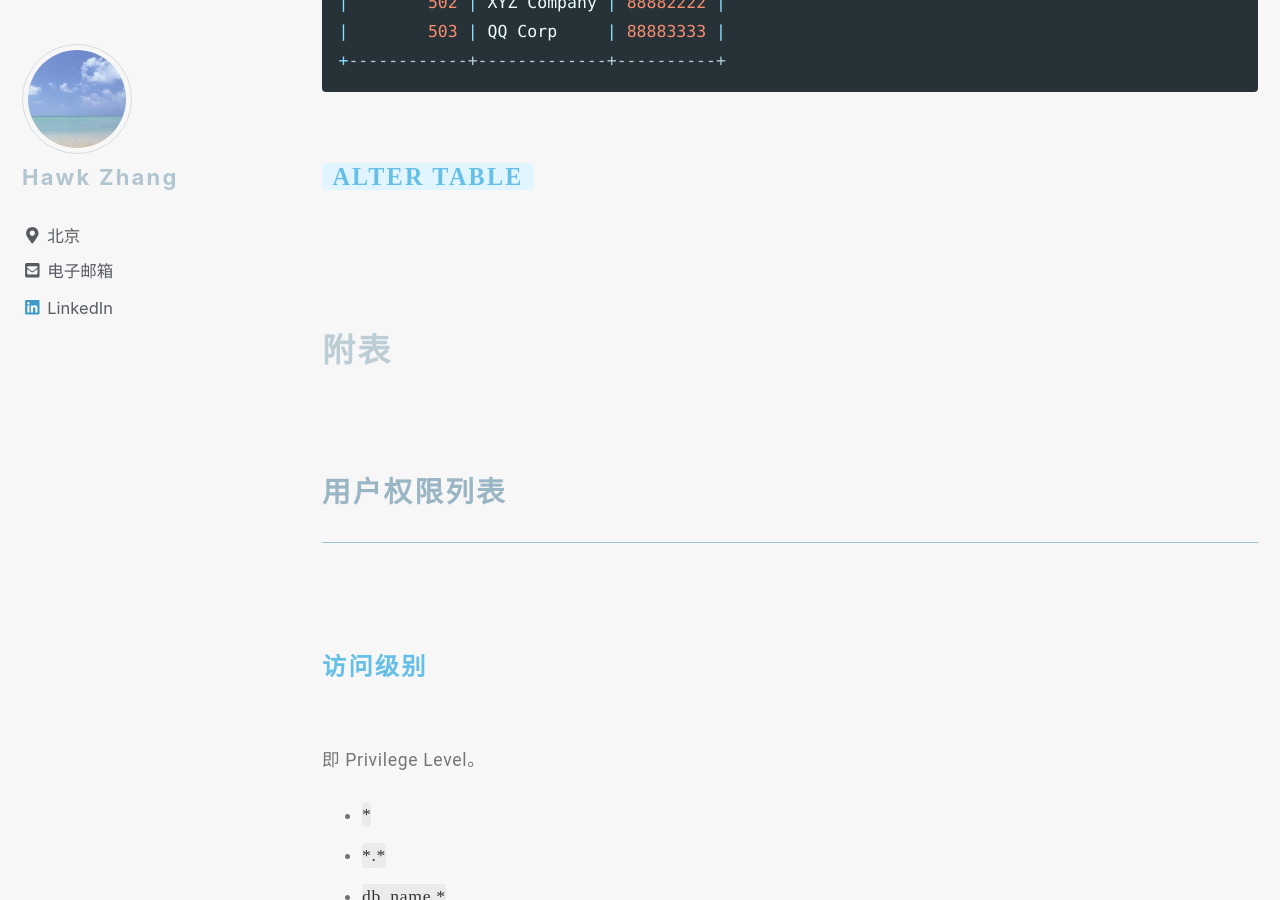
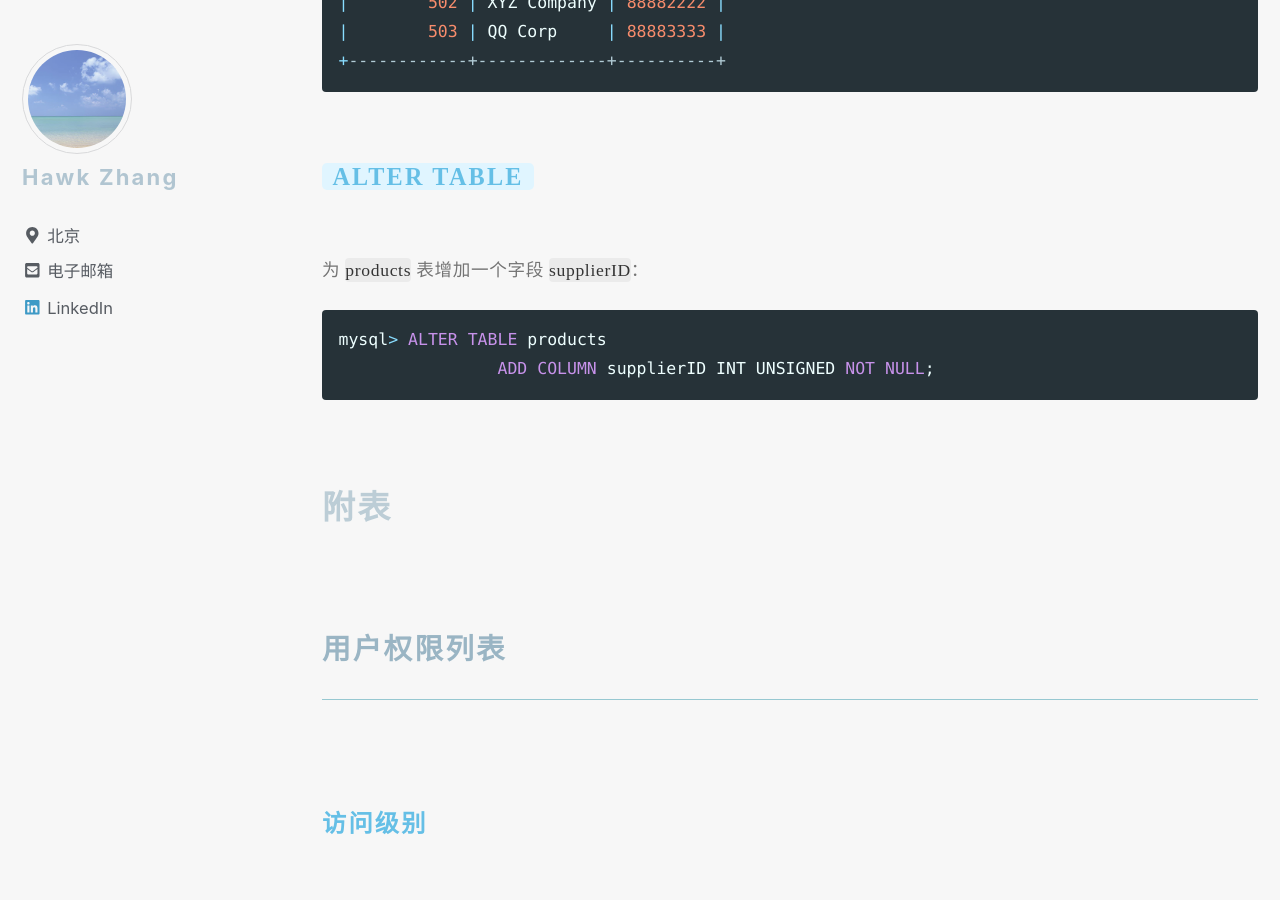
Before and after one commit to narru888/linotes_note, a Jekyll site: the page built from _posts/mysql/2016-04-02-statements.md, in a window 1280 px wide and 900 px high, scrolled down 27165 px. Built offline with Jekyll 4.4.1, drawn with Linux system fonts in a browser that asks for light colours; nearby versions of some CDN libraries; a script that is not in the unit is left out.

Commit message:
update on 2018-10-15 17:42:01 CST

````diff
--- a/_posts/mysql/2016-04-02-statements.md
+++ b/_posts/mysql/2016-04-02-statements.md
@@ -1106,7 +1106,12 @@
 
 #### `ALTER TABLE`
 
+为 `products` 表增加一个字段 `supplierID`：
 
+```sql
+mysql> ALTER TABLE products
+		ADD COLUMN supplierID INT UNSIGNED NOT NULL;
+```
 
 
 
````
